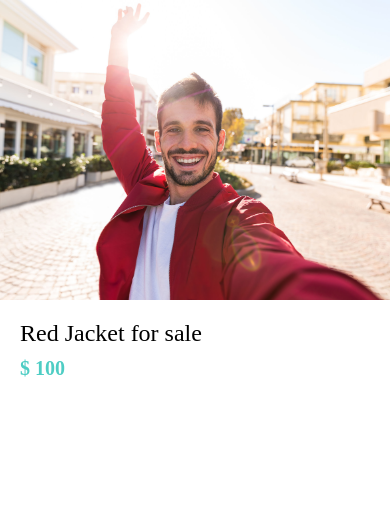
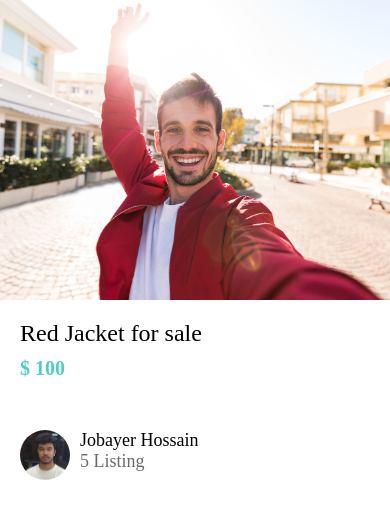
Before and after one commit to Jobayerdev/react-native-marketplace-app, a React Native app: screen / in a window 390 px wide. Shown: the top 518 px of the page. Built offline with nearby package versions, Linux system fonts and the light colour scheme.

Commit message:
Building the ListItem Component

```diff
--- /dev/null
+++ b/app/components/ListItem.js
@@ -0,0 +1,36 @@
+import React from "react"
+import { Image, StyleSheet, Text, View } from "react-native"
+import colors from "../config/colors"
+import AppText from "./AppText"
+
+const ListItem = ({ title, subTitle, image }) => {
+	return (
+		<View style={styles.container}>
+			<Image style={styles.image} source={image} />
+			<View>
+				<AppText style={styles.title}>{title}</AppText>
+				<AppText style={styles.subTitle}>{subTitle}</AppText>
+			</View>
+		</View>
+	)
+}
+
+export default ListItem
+
+const styles = StyleSheet.create({
+	container: {
+		flexDirection: "row",
+	},
+	image: {
+		width: 50,
+		height: 50,
+		borderRadius: 35,
+		marginRight: 10,
+	},
+	title: {
+		fontWeight: "500",
+	},
+	subTitle: {
+		color: colors.medium,
+	},
+})
--- a/app/config/colors.js
+++ b/app/config/colors.js
@@ -3,4 +3,5 @@
 	secondary: "#4ecdc4",
 	black: "#000",
 	white: "#fff",
+	medium: "#6e6969",
 }
--- a/app/screens/ListingDetailsScreen.js
+++ b/app/screens/ListingDetailsScreen.js
@@ -1,6 +1,7 @@
 import React from "react"
 import { Image, StyleSheet, Text, View } from "react-native"
 import AppText from "../components/AppText"
+import ListItem from "../components/ListItem"
 import colors from "../config/colors"
 
 const ListingDetailsScreen = () => {
@@ -10,6 +11,13 @@
 			<View style={styles.detailsContainer}>
 				<AppText style={styles.title}>Red Jacket for sale</AppText>
 				<AppText style={styles.price}>$ 100</AppText>
+				<View style={styles.userContainer}>
+					<ListItem
+						image={require("../assets/jj.jpg")}
+						title="Jobayer Hossain"
+						subTitle="5 Listing"
+					/>
+				</View>
 			</View>
 		</View>
 	)
@@ -35,4 +43,7 @@
 		fontSize: 20,
 		marginVertical: 10,
 	},
+	userContainer: {
+		marginVertical: 40,
+	},
 })
```
Also changed, not shown: app/assets/jj.jpg (added).
